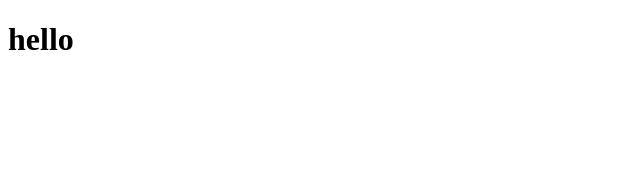
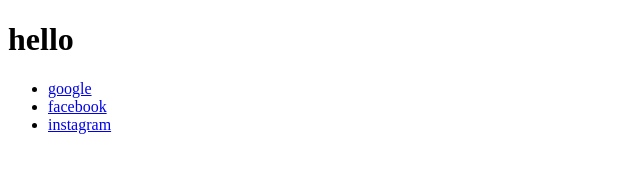
Before and after one commit to aizaz319/git-practice, a plain HTML site: page index.html in a window 1280 px wide. Shown: the whole page, without its empty margins (0-640 px from the left). Drawn offline with Linux system fonts and the light colour scheme.

Commit message:
add some lists

```diff
--- a/index.html
+++ b/index.html
@@ -7,5 +7,10 @@
 </head>
 <body>
     <h1>hello</h1>
+    <ul><li><a href="https://www.google.com">google</a></li>
+    <li><a href="https://www.facebook.com">facebook</a></li>
+    <li><a href="https://www.instagram.com">instagram</a></li>
+    </ul>
+
 </body>
 </html>
```
